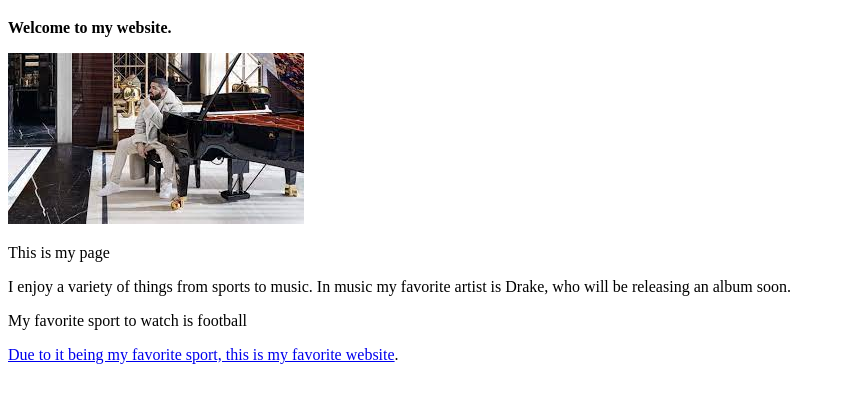
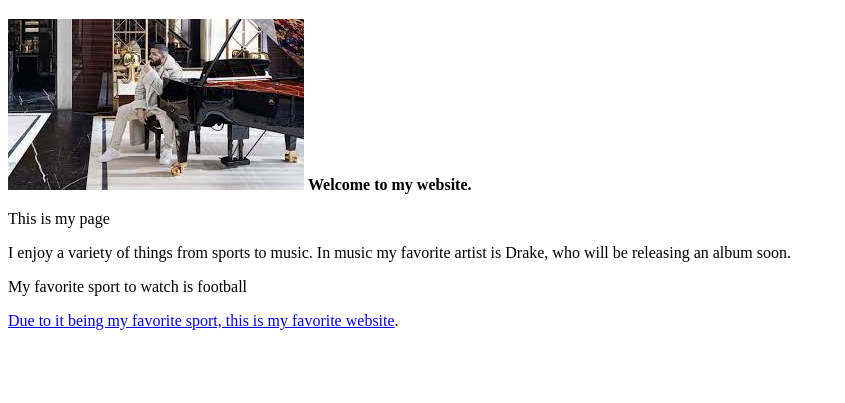
Before and after one commit to Rove4776/CSCI-3150, a plain HTML site: page Assignment6/index.html in a window 1280 px wide. Shown: the part 61-464 px from the top of the page, without its empty margins (0-845 px from the left). Drawn offline with Linux system fonts and the light colour scheme.

Commit message:
Update index.html

```diff
--- a/Assignment6/index.html
+++ b/Assignment6/index.html
@@ -4,18 +4,19 @@
     <meta charset="utf-8" />
     <title>My test page</title>
 
+  </head>
 
-
-  </head>
   <body>
 
     <h1>Rohan's page</h1>
 
+     <p> <img src="css/Drake.jpeg"
+
+
     <p> <strong>Welcome to my website. </strong><p>
 
-    <p> <img src="css/Drake.jpeg">
+    <p>This is my page</p>
 
-    <p>This is my page</p>
     <p>I enjoy a variety of things from sports to music. In music my favorite artist is Drake, who will be releasing an album soon.</p>
 
 
```
